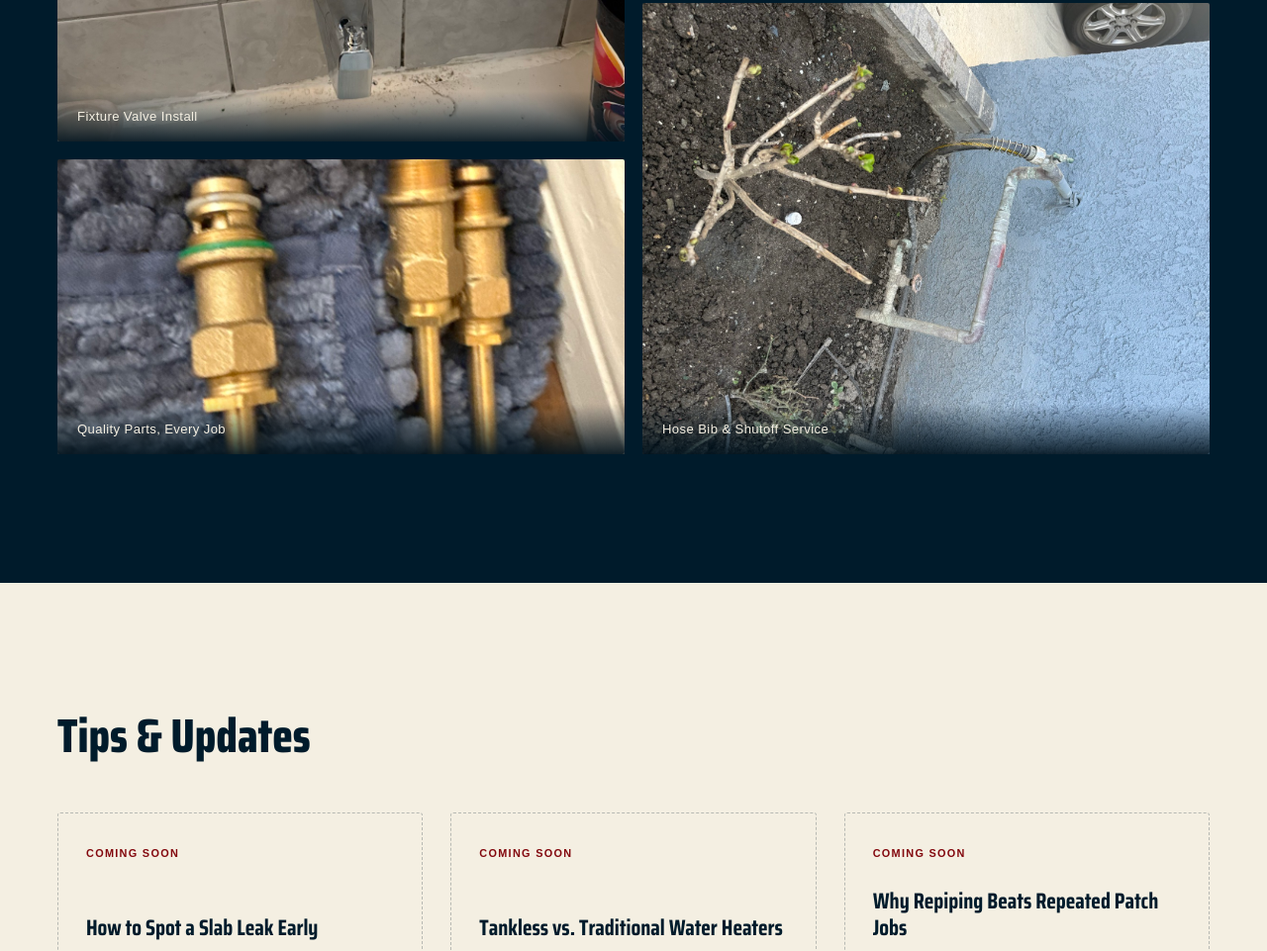
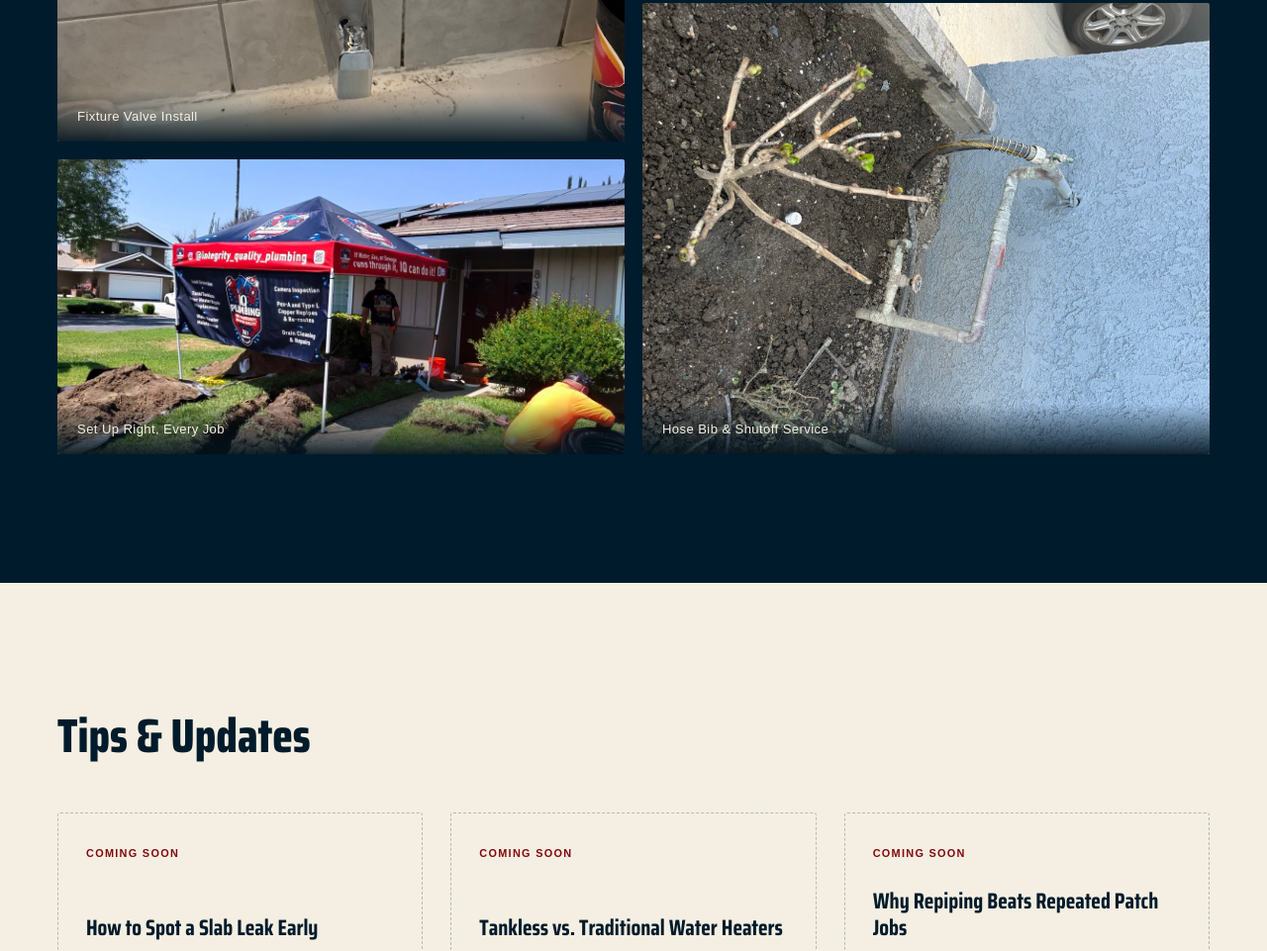
Before and after one commit to dot-jaypeg/integrity-quality-plumbing, a website: page index.html in a window 1280 px wide. Shown: the part 4501-5462 px from the top of the page at 99% size. Drawn offline with Linux system fonts and the light colour scheme; a web font is replaced by a local one.

Commit message:
Replace blurry valve-cartridges gallery photo with job-site canopy shot
The macro valve cartridge shot had a shallow depth of field that read
as blurry at gallery size. Swapped in a sharp wide shot of the branded
IQ Plumbing canopy set up at a repipe job site.

Co-Authored-By: Claude Sonnet 5 <noreply@anthropic.com>

```diff
--- a/index.html
+++ b/index.html
@@ -194,8 +194,8 @@
           <figcaption>Hose Bib &amp; Shutoff Service</figcaption>
         </figure>
         <figure class="gallery-item wide reveal">
-          <img src="assets/images/gallery/valve-cartridges.jpg" alt="Replacement valve cartridges">
-          <figcaption>Quality Parts, Every Job</figcaption>
+          <img src="assets/images/gallery/job-site-setup.jpg" alt="IQ Plumbing branded canopy set up at a repipe job site">
+          <figcaption>Set Up Right, Every Job</figcaption>
         </figure>
       </div>
     </div>
```
Also changed, not shown: assets/images/gallery/job-site-setup.jpg (added), assets/images/gallery/valve-cartridges.jpg (deleted).
